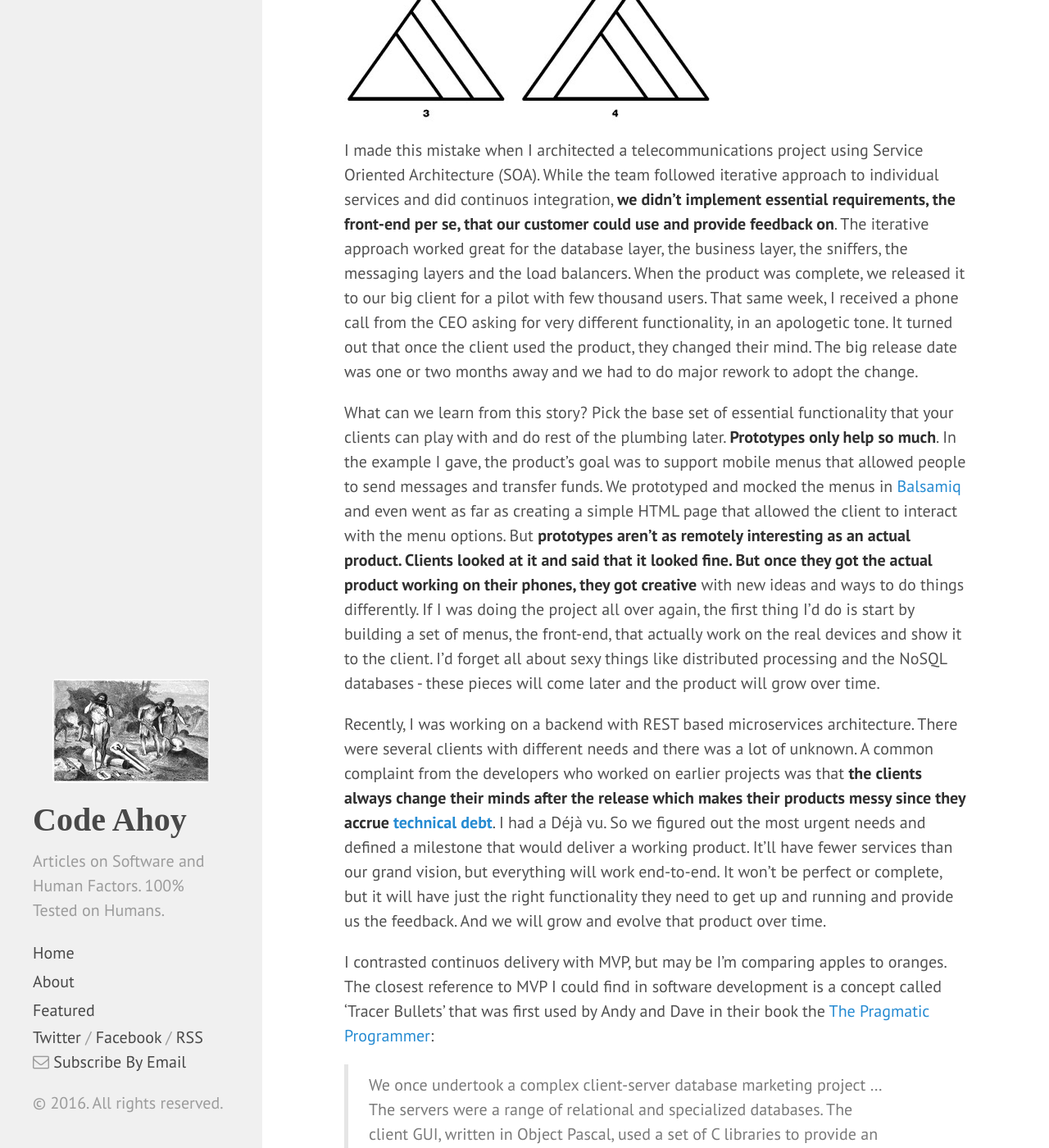
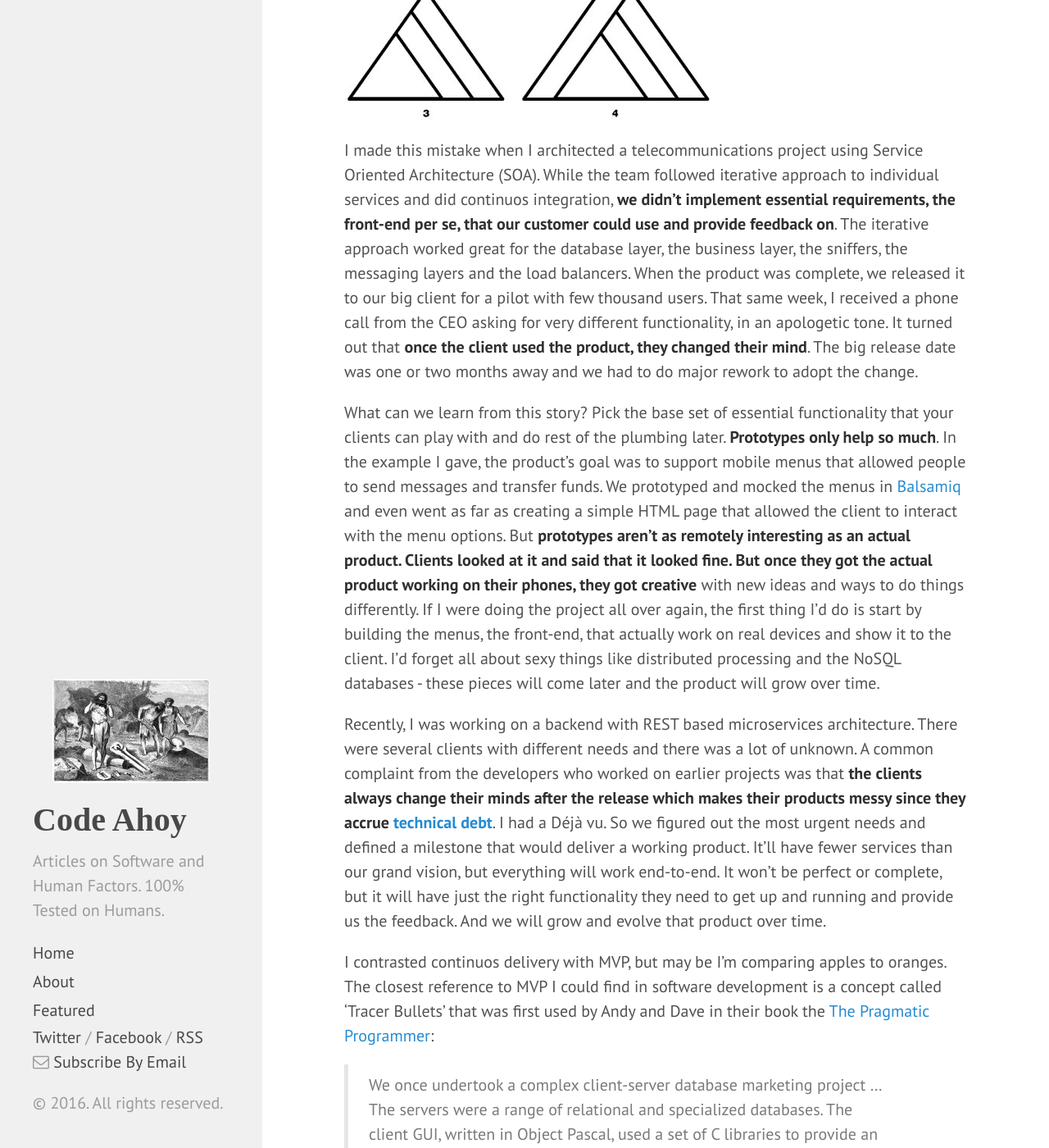
Before and after one commit to talk2viren/umermansoor.github.io, a Jekyll site: the page built from _posts/2016-05-07-minimum-viable-product-lessons-for-software-teams.md, in a window 1280 px wide and 1400 px high, scrolled down 2348 px. Shown: the whole window at 82% size. Built offline with Jekyll 4.4.1, drawn with Linux system fonts in a browser that asks for light colours; nearby versions of some CDN libraries; a script that is not in the unit is left out; comment, search, counter and statistics services are not loaded; some of the changed text lies outside the part shown.

Commit message:
more typos; grammer

```diff
--- a/_posts/2016-05-07-minimum-viable-product-lessons-for-software-teams.md
+++ b/_posts/2016-05-07-minimum-viable-product-lessons-for-software-teams.md
@@ -35,9 +35,9 @@
 
 ![Growing Pyramid]({{ site.url }}/img/growing_pyramid.gif)
 
-I made this mistake when I architected a telecommunications project using Service Oriented Architecture (SOA). While the team followed iterative approach to individual services and did continuos integration, **we didn't implement essential requirements, the front-end per se, that our customer could use and provide feedback on**. The iterative approach worked great for the database layer, the business layer, the sniffers, the messaging layers and the load balancers. When the product was complete, we released it to our big client for a pilot with few thousand users. That same week, I received a phone call from the CEO asking for very different functionality, in an apologetic tone. It turned out that once the client used the product, they changed their mind. The big release date was one or two months away and we had to do major rework to adopt the change.
+I made this mistake when I architected a telecommunications project using Service Oriented Architecture (SOA). While the team followed iterative approach to individual services and did continuos integration, **we didn't implement essential requirements, the front-end per se, that our customer could use and provide feedback on**. The iterative approach worked great for the database layer, the business layer, the sniffers, the messaging layers and the load balancers. When the product was complete, we released it to our big client for a pilot with few thousand users. That same week, I received a phone call from the CEO asking for very different functionality, in an apologetic tone. It turned out that **once the client used the product, they changed their mind**. The big release date was one or two months away and we had to do major rework to adopt the change.
 
-What can we learn from this story? Pick the base set of essential functionality that your clients can play with and do rest of the plumbing later. **Prototypes only help so much**. In the example I gave, the product's goal was to support mobile menus that allowed people to send messages and transfer funds. We prototyped and mocked the menus in [Balsamiq](https://balsamiq.com/) and even went as far as creating a simple HTML page that allowed the client to interact with the menu options. But **prototypes aren't as remotely interesting as an actual product. Clients looked at it and said that it looked fine. But once they got the actual product working on their phones, they got creative** with new ideas and ways to do things differently. If I was doing the project all over again, the first thing I'd do is start by building a set of menus, the front-end, that actually work on the real devices and show it to the client. I'd forget all about sexy things like distributed processing and the NoSQL databases - these pieces will come later and the product will grow over time.
+What can we learn from this story? Pick the base set of essential functionality that your clients can play with and do rest of the plumbing later. **Prototypes only help so much**. In the example I gave, the product's goal was to support mobile menus that allowed people to send messages and transfer funds. We prototyped and mocked the menus in [Balsamiq](https://balsamiq.com/) and even went as far as creating a simple HTML page that allowed the client to interact with the menu options. But **prototypes aren't as remotely interesting as an actual product. Clients looked at it and said that it looked fine. But once they got the actual product working on their phones, they got creative** with new ideas and ways to do things differently. If I were doing the project all over again, the first thing I'd do is start by building the menus, the front-end, that actually work on real devices and show it to the client. I'd forget all about sexy things like distributed processing and the NoSQL databases - these pieces will come later and the product will grow over time.
 
 Recently, I was working on a backend with REST based microservices architecture. There were several clients with different needs and there was a lot of unknown. A common complaint from the developers who worked on earlier projects was that **the clients always change their minds after the release which makes their products messy since they accrue [technical debt](http://codeahoy.com/2016/04/27/do-not-let-technical-debt-get-out-of-control/)**.
 I had a Déjà vu. So we figured out the most urgent needs and defined a milestone that would deliver a working product. It'll have fewer services than our grand vision, but everything will work end-to-end. It won't be perfect or complete, but it will have just the right functionality they need to get up and running and provide us the feedback. And we will grow and evolve that product over time.
```
Also changed, not shown: other parts of _posts/2016-05-07-minimum-viable-product-lessons-for-software-teams.md (+1 -1 lines).
